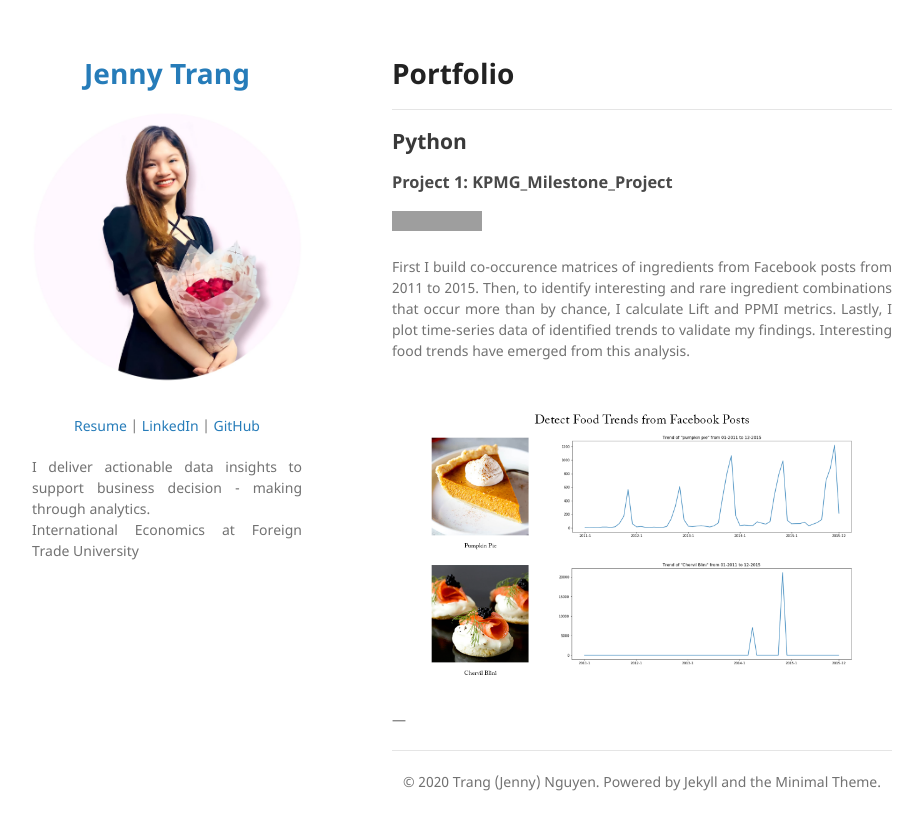
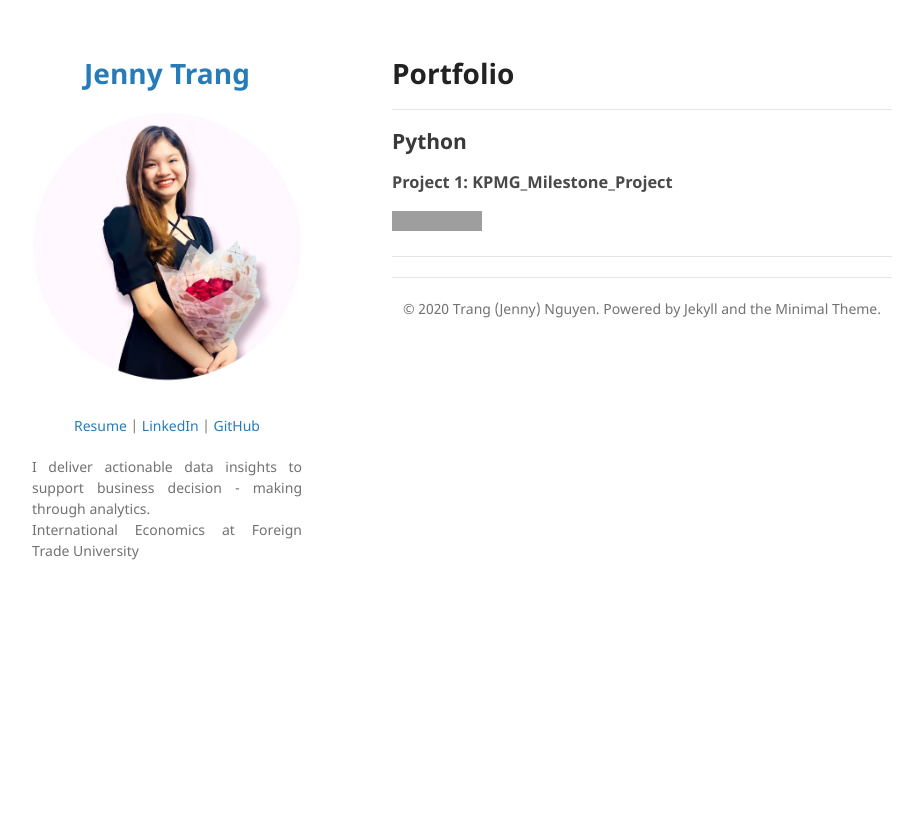
Before and after one commit to jasminechann/jasminechann.github.io, a Jekyll site: the page built from index.md, in a window 1280 px wide. Shown: the top 830 px of the page, without its empty margins (178-1101 px from the left). Built offline with Jekyll 4.4.1, drawn with Linux system fonts in a browser that asks for light colours; our own code applies the rules of GitHub Pages for plain Markdown files; grey boxes are pictures that could not be loaded.

Commit message:
Update index.md

```diff
--- a/index.md
+++ b/index.md
@@ -4,12 +4,8 @@
 
 ### Project 1: KPMG_Milestone_Project
 
-[![Open Notebook](https://img.shields.io/badge/Jupyter-Open_Notebook-blue?logo=Jupyter)](projects/detect-food-trends-facebook.html)
+[![Open Notebook](https://img.shields.io/badge/Jupyter-Open_Notebook-blue?logo=Jupyter)](projects/KPMG_project1.ipynb)
 
-<div style="text-align: justify">First I build co-occurence matrices of ingredients from Facebook posts from 2011 to 2015. Then, to identify interesting and rare ingredient combinations that occur more than by chance, I calculate Lift and PPMI metrics. Lastly, I plot time-series data of identified trends to validate my findings. Interesting food trends have emerged from this analysis.</div>
-<br>
-<center><img src="images/fb-food-trends.png"></center>
-<br>
 ---
 
 ---
```
